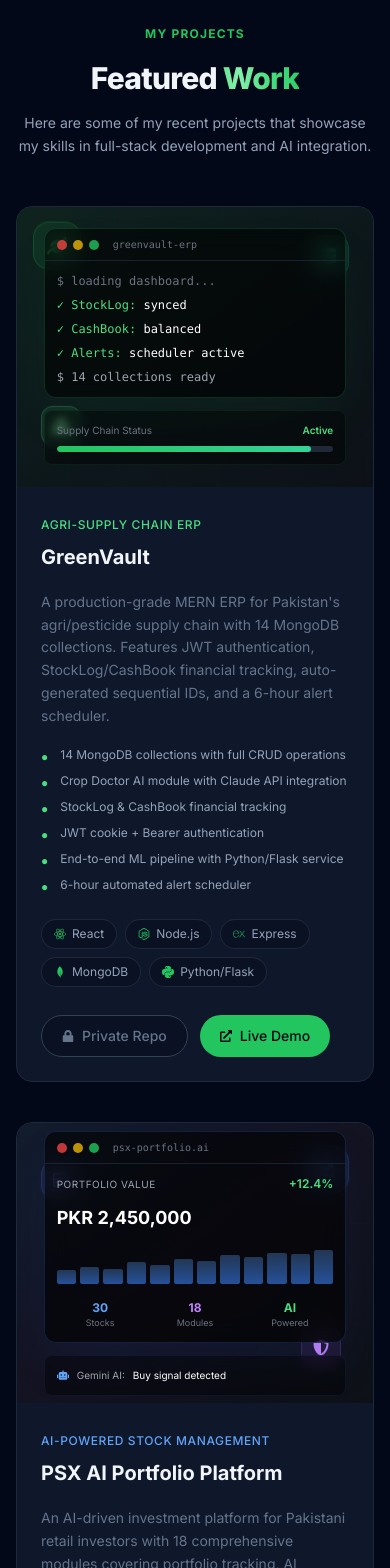
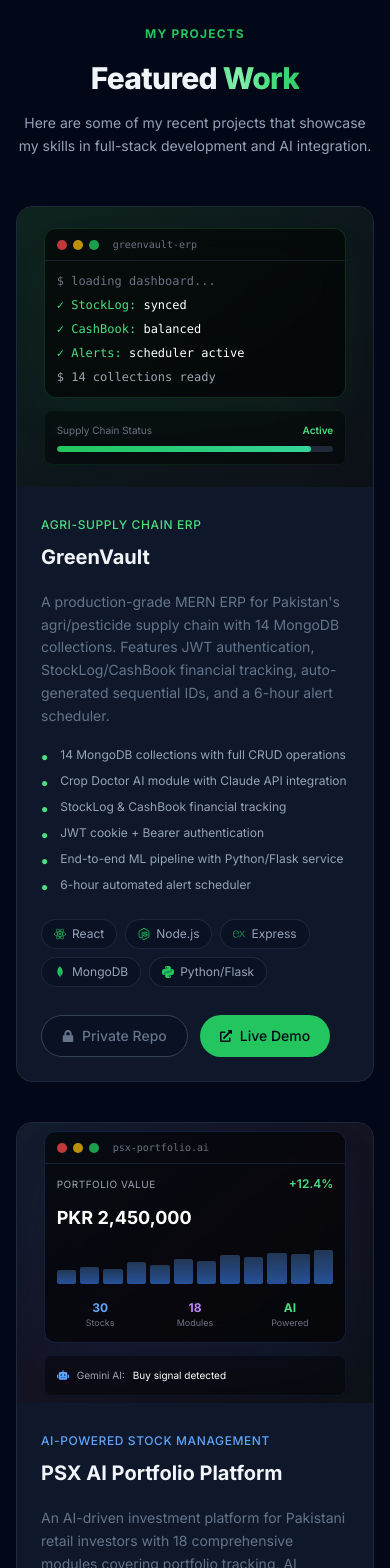
Before and after one commit to hamzabilal000/my-portfolio, a React (Vite) app in the folder client/: page / in a window 390 px wide. Shown: the part 2911-4479 px from the top of the page. Built offline with nearby package versions, Linux system fonts and the light colour scheme.

Commit message:
fix: hide floating icon decorations on mobile to prevent overlap

```diff
--- a/client/src/components/Projects.jsx
+++ b/client/src/components/Projects.jsx
@@ -7,14 +7,14 @@
             <div className="relative w-full h-full flex items-center justify-center overflow-hidden">
                 <div className="absolute inset-0 bg-gradient-to-br from-green-500/10 via-emerald-600/5 to-transparent" />
                 <div className="absolute inset-0 grid-bg opacity-20" />
-                <div className="absolute top-4 sm:top-6 left-4 sm:left-6 w-12 sm:w-16 h-12 sm:h-16 rounded-2xl bg-green-500/10 border border-green-500/20 flex items-center justify-center animate-float">
-                    <FaLeaf className="text-green-400 text-xl sm:text-2xl" />
+                <div className="absolute top-6 left-6 w-16 h-16 rounded-2xl bg-green-500/10 border border-green-500/20 hidden sm:flex items-center justify-center animate-float">
+                    <FaLeaf className="text-green-400 text-2xl" />
                 </div>
-                <div className="absolute top-8 sm:top-12 right-6 sm:right-10 w-10 sm:w-12 h-10 sm:h-12 rounded-xl bg-emerald-500/10 border border-emerald-500/20 flex items-center justify-center animate-float-delay">
-                    <FaDatabase className="text-emerald-400 text-base sm:text-lg" />
+                <div className="absolute top-12 right-10 w-12 h-12 rounded-xl bg-emerald-500/10 border border-emerald-500/20 hidden sm:flex items-center justify-center animate-float-delay">
+                    <FaDatabase className="text-emerald-400 text-lg" />
                 </div>
-                <div className="absolute bottom-10 sm:bottom-16 left-6 sm:left-10 w-10 sm:w-12 h-10 sm:h-12 rounded-xl bg-green-400/10 border border-green-400/20 flex items-center justify-center animate-float-slow">
-                    <FaBoxes className="text-green-300 text-base sm:text-lg" />
+                <div className="absolute bottom-16 left-10 w-12 h-12 rounded-xl bg-green-400/10 border border-green-400/20 hidden sm:flex items-center justify-center animate-float-slow">
+                    <FaBoxes className="text-green-300 text-lg" />
                 </div>
                 <div className="relative z-10 w-[85%] max-w-xs">
                     <div className="bg-black/60 backdrop-blur-md rounded-xl border border-green-500/20 overflow-hidden shadow-2xl shadow-green-900/20">
@@ -54,13 +54,13 @@
         <div className="relative w-full h-full flex items-center justify-center overflow-hidden">
             <div className="absolute inset-0 bg-gradient-to-br from-blue-500/10 via-purple-600/5 to-transparent" />
             <div className="absolute inset-0 grid-bg opacity-20" />
-            <div className="absolute top-6 sm:top-8 right-6 sm:right-8 w-12 sm:w-14 h-12 sm:h-14 rounded-2xl bg-blue-500/10 border border-blue-500/20 flex items-center justify-center animate-float">
-                <FaChartLine className="text-blue-400 text-lg sm:text-xl" />
+            <div className="absolute top-8 right-8 w-14 h-14 rounded-2xl bg-blue-500/10 border border-blue-500/20 hidden sm:flex items-center justify-center animate-float">
+                <FaChartLine className="text-blue-400 text-xl" />
             </div>
-            <div className="absolute bottom-8 sm:bottom-12 right-8 sm:right-12 w-10 sm:w-12 h-10 sm:h-12 rounded-xl bg-purple-500/10 border border-purple-500/20 flex items-center justify-center animate-float-delay">
-                <FaShieldAlt className="text-purple-400 text-base sm:text-lg" />
+            <div className="absolute bottom-12 right-12 w-12 h-12 rounded-xl bg-purple-500/10 border border-purple-500/20 hidden sm:flex items-center justify-center animate-float-delay">
+                <FaShieldAlt className="text-purple-400 text-lg" />
             </div>
-            <div className="absolute top-10 sm:top-14 left-6 sm:left-8 w-9 sm:w-11 h-9 sm:h-11 rounded-xl bg-indigo-500/10 border border-indigo-500/20 flex items-center justify-center animate-float-slow">
+            <div className="absolute top-14 left-8 w-11 h-11 rounded-xl bg-indigo-500/10 border border-indigo-500/20 hidden sm:flex items-center justify-center animate-float-slow">
                 <FaCalculator className="text-indigo-400 text-sm" />
             </div>
             <div className="relative z-10 w-[85%] max-w-xs">
```
